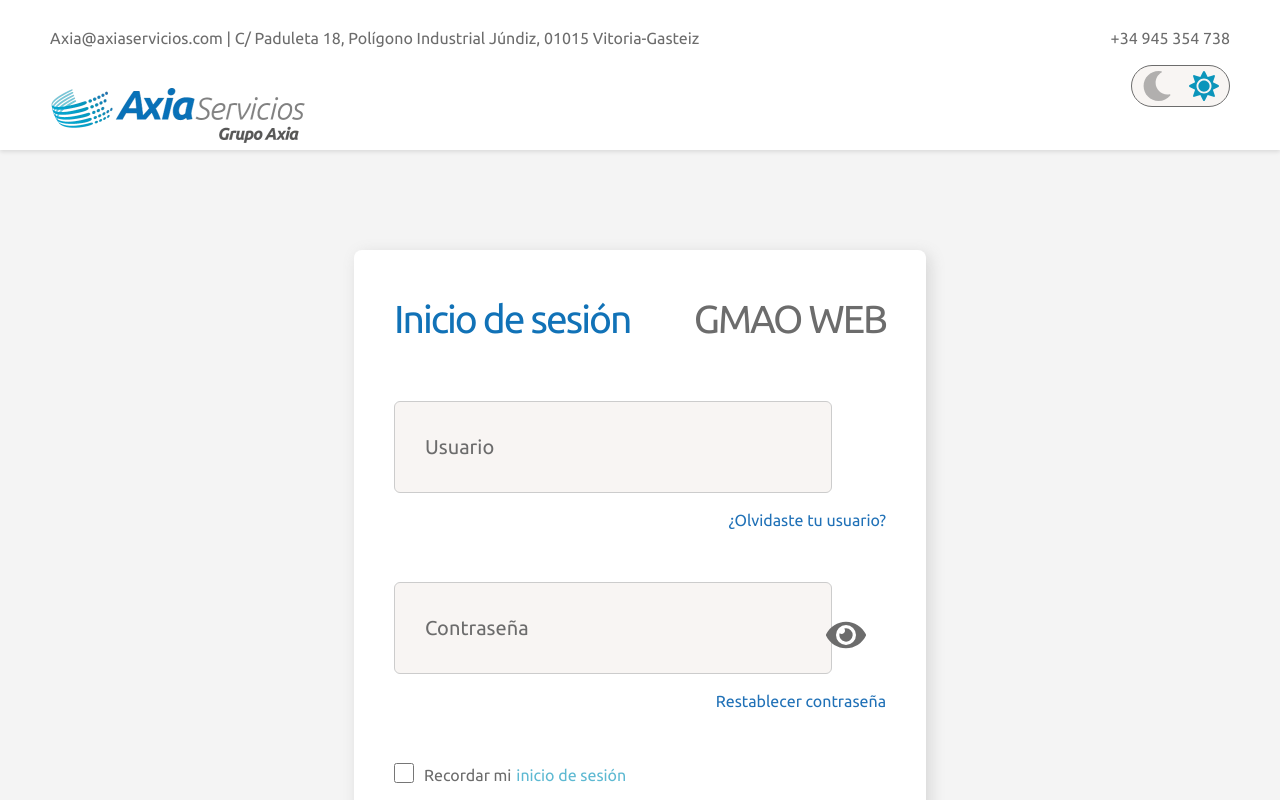
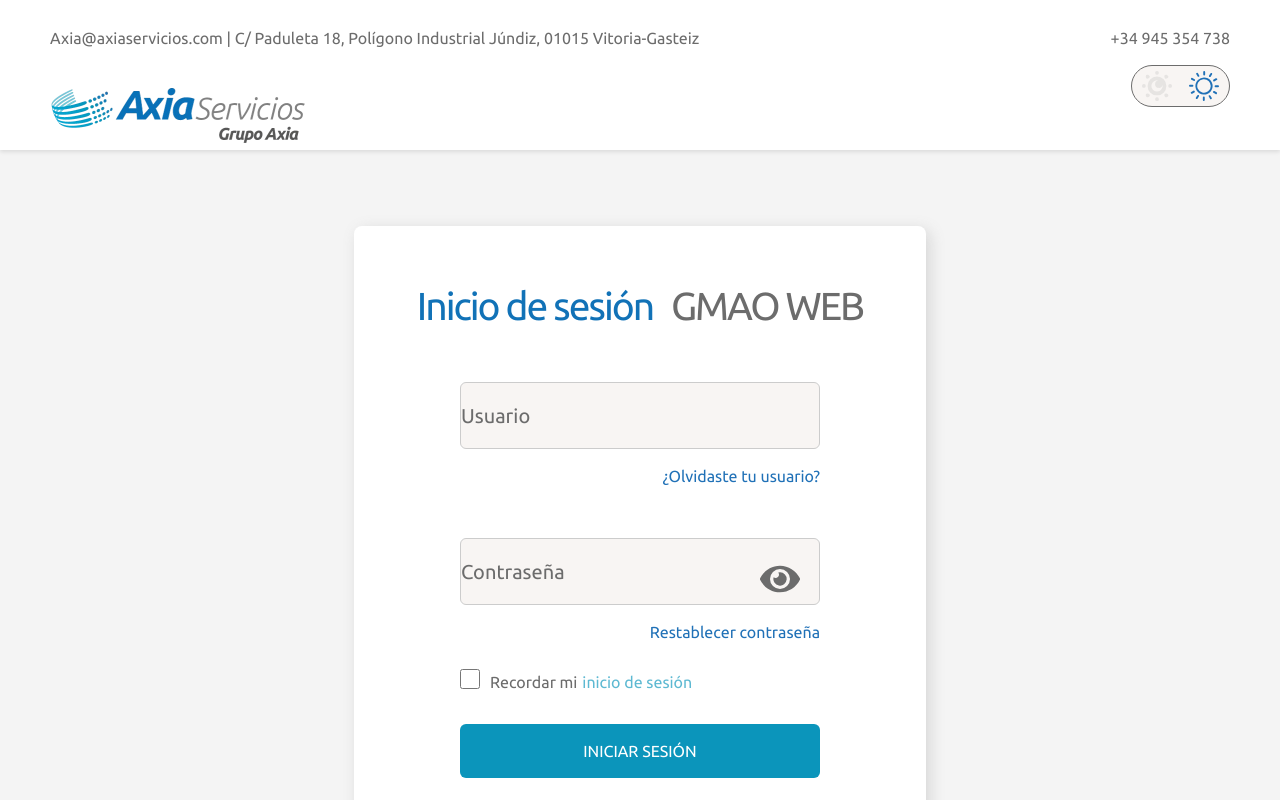
Before and after one commit to vegadelalyra/proyecto_axia_proto, a React (Vite) app: page / in a window 1280 px wide. Shown: the top 800 px of the page. Built offline with nearby package versions, Linux system fonts and the light colour scheme.

Commit message:
feat[vega + wilmer]!: implement php backend + mysql db connection through REST API with axios and some changes on php source code

```diff
--- a/src/assets/styles.sass
+++ b/src/assets/styles.sass
@@ -29,8 +29,12 @@
 
 *
   font-family: 'Ubuntu', sans-serif
+  box-sizing: border-box
+  margin: 0
+  padding: 0
 
 body
+  user-select: none
   margin: 0
   padding: 0
   background-color: var(--primary-background)
@@ -72,7 +76,7 @@ header
   height: 42px
   gap: 5px
 
-  svg
+  img
     color: inherit
     cursor: pointer
     height: 30px
@@ -96,28 +100,39 @@ header
 form
   background-color: var(--secondary-background)
   width: 572px
-  margin: 100px auto
-  padding: 40px
+  height: 650px
+  margin: 76px auto
   box-shadow: 4px 4px 15px rgba(112, 112, 112, 0.22)
   border-radius: 8px
+  border: 1px solid transparent
+  display: flex
+  flex-flow: column
+  align-items: center
+
+  &:hover
+    border: 1px solid var(--login-button--hover)
 
   .login
     &-header
+      width: 100%
+      height: 53px
+      margin-top: 50px
+      margin-bottom: 52px
+      padding: 0 53px
       display: flex
-      justify-content: space-between
+      justify-content: space-around
       align-items: flex-start
       cursor: default
+
+      span
+        font-size: 39px
+        letter-spacing: -2px
 
     &-title
       color: var(--primary-text)
 
     &-subtitle
       color: var(--secondary-text)
-
-  p
-    font-size: 39px
-    margin-bottom: 52px
-    letter-spacing: -2px
 
   label
     display: block
@@ -127,7 +142,6 @@ form
   a
     display: inline-block
     text-align: right
-    margin-bottom: 50px
     color: var(--link-color)
     transition: color 0.2s ease-in-out
 
@@ -135,8 +149,8 @@ form
       color: var(--icon-button)
 
   input
-    width: 89%
-    padding: 30px
+    height: 67px
+    width: 100%
     background-color: var(--fields)
     color: var(--input-color)
     border: 1px solid #CCC
@@ -163,7 +177,6 @@ form
 
     &:hover span
       opacity: 0.85
-
 
     input[type='checkbox']
       cursor: pointer
@@ -212,6 +225,10 @@ form
     margin-top: 20px
     text-align: center
 
+// declarative styles ? INVESTIGATE
+.center-content
+  width: 360px
+
   // Keyframes for underline animation
 @keyframes underline-draw
   from
@@ -225,7 +242,6 @@ form
   to
     text-decoration: underline dotted var(--login-button) 0
 
-
 @keyframes fadeInOut
   0%
     opacity: 0
--- a/src/components/Header.jsx
+++ b/src/components/Header.jsx
@@ -108,13 +108,21 @@ const Header = () => {
           <div
             className='split-button'
             style={{ marginRight: '50px', marginTop: `${marginTop}px` }}>
-            <FaMoon
+            <img
+              src='src/assets/icons/dark_mode.svg'
+              alt='Activate Dark Mode'
               onClick={() => setIsDarkMode(true)}
               className={`${isDarkMode ? 'svg--dark' : ''}`}
+              role='button'
+              aria-label='Activate Dark Mode'
             />
-            <FaSun
+            <img
+              src='src/assets/icons/light_mode.svg'
+              alt='Activate Light Mode'
               onClick={() => setIsDarkMode(false)}
               className={`${isDarkMode ? '' : 'svg--light'}`}
+              role='button'
+              aria-label='Activate Light Mode'
             />
           </div>
         </div>
--- a/src/components/Login.jsx
+++ b/src/components/Login.jsx
@@ -10,19 +10,16 @@ const Login = () => {
     password: '',
   });
 
-  // Simulate database for testing porpuses
-  const usersDatabase = [{ username: 'demo', password: 'demo' }];
+  const [message, setMessage] = useState(''); // Para mostrar mensajes de error o éxito
 
+  // Manejar el evento del envío del formulario
   const handleLogin = async e => {
-    e.preventDefault();
-
-    const apiUrl = 'http://localhost:3000/gmaoweb/api';
+    e.preventDefault(); // Prevenir el comportamiento por defecto del formulario
 
     try {
       // Enviar solicitud POST al backend con los datos del formulario
       const response = await axios.post(
-        // apiUrl + '/includes/business/UserAuthenticator.php',
-        apiUrl + '/users/',
+        'http://localhost:3000/gmaoweb/api/includes/business/UserAuthenticator.php',
         {
           userId: formData.username,
           password: formData.password,
@@ -30,18 +27,29 @@ const Login = () => {
       );
 
       // Verificar la respuesta
-      if (response.data) {
-        // Si la respuesta contiene datos (usuario autenticado correctamente)
-        alert('Login exitoso');
-        console.log(response.data); // Muestra los datos del usuario en la consola
+      if (response.data.success) {
+        setMessage('Login exitoso');
+        console.log(response.data); // Si es necesario mostrar los datos, puedes hacerlo aquí
       } else {
-        alert('Credenciales incorrectas');
+        setMessage('Credenciales incorrectas');
       }
     } catch (error) {
-      console.error('Error de conexión:', error);
-      alert('Error al conectar con el servidor');
+      // No mostramos nada en la consola
+      if (error.response) {
+        // Manejar el error pero sin loguearlo
+        if (error.response.status === 401) {
+          setMessage('Credenciales incorrectas');
+        } else {
+          setMessage('Error en la autenticación: ' + error.response.statusText);
+        }
+      } else {
+        setMessage('Error al conectar con el servidor');
+      }
     }
   };
+
+  // Simulate database for testing porpuses
+  const usersDatabase = [{ username: 'demo', password: 'demo' }];
 
   const handleSubmit = event => {
     event.preventDefault(); // Prevent the default form submission
@@ -72,12 +80,12 @@ const Login = () => {
   };
 
   return (
-    <form onSubmit={handleSubmit}>
+    <form onSubmit={handleLogin}>
       <div className='login-header'>
-        <p className='login-title'>Inicio de sesión</p>
-        <p className='login-subtitle'>GMAO WEB</p>
+        <span className='login-title'>Inicio de sesión</span>
+        <span className='login-subtitle'>GMAO WEB</span>
       </div>
-
+      <section className='center-content'>
         {/* <label htmlFor='usuario'>Usuario</label> */}
         <input
           id='username'
@@ -89,7 +97,12 @@ const Login = () => {
           tabIndex={1}
         />
 
-      <span style={{ display: 'flex', justifyContent: 'flex-end' }}>
+        <span
+          style={{
+            display: 'flex',
+            justifyContent: 'flex-end',
+            marginBottom: '50px',
+          }}>
           <a href='#' tabIndex={-1}>
             ¿Olvidaste tu usuario?
           </a>
@@ -122,7 +135,12 @@ const Login = () => {
           </span>
         </div>
 
-      <span style={{ display: 'flex', justifyContent: 'flex-end' }}>
+        <span
+          style={{
+            display: 'flex',
+            justifyContent: 'flex-end',
+            marginBottom: '25px',
+          }}>
           <a href='#' tabIndex={-1}>
             Restablecer contraseña
           </a>
@@ -142,6 +160,7 @@ const Login = () => {
             <span>Crear un usuario</span> {/* Remove from tabbing */}
           </a>
         </div>
+      </section>
     </form>
   );
 };
```
Also changed, not shown: src/assets/icons/dark_mode.svg (added), src/assets/icons/light_mode.svg (added). Lines whose indentation alone changed are shown as unchanged.
